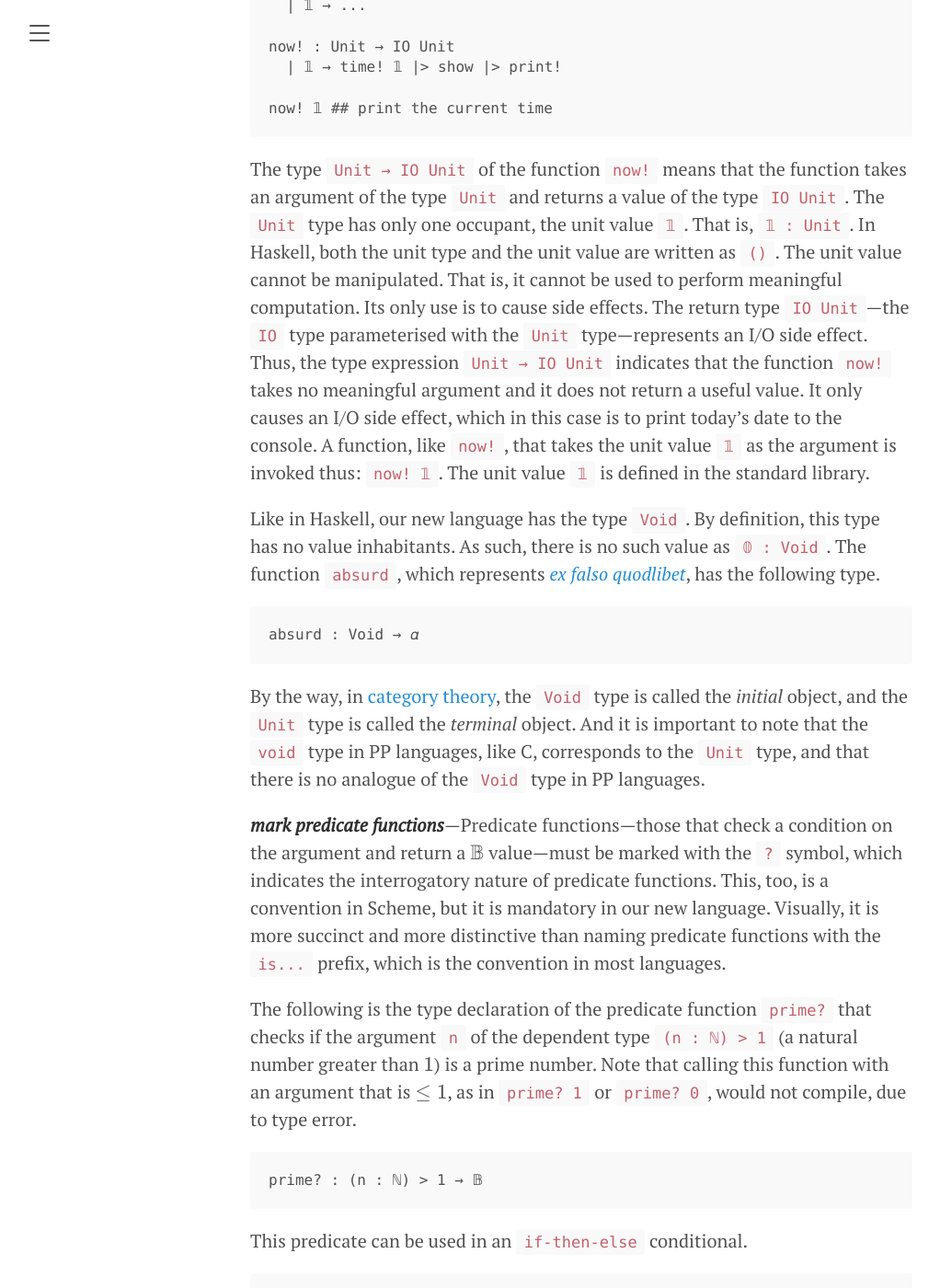
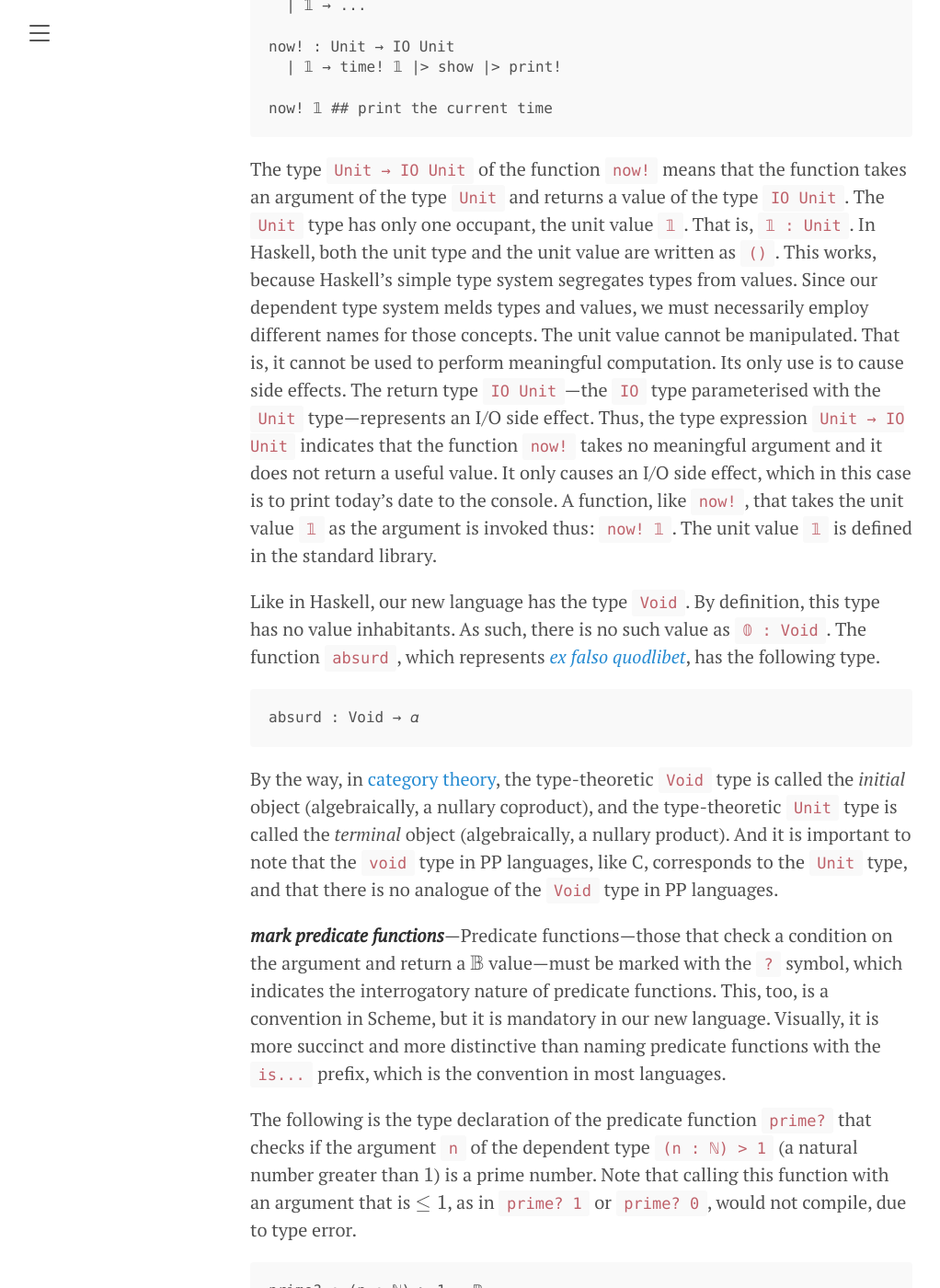
Before and after one commit to amenzwa/amenzwa.github.io, a Jekyll site: the page built from stem/PL/FortranModernisation.md, in a window 1280 px wide and 1400 px high, scrolled down 37454 px. Shown: the whole window at 92% size, without its empty margins (8-1030 px from the left). Built offline with Jekyll 4.4.1, drawn with Linux system fonts in a browser that asks for light colours; our own code applies the rules of GitHub Pages for plain Markdown files; formulas are drawn with MathJax 3.

Commit message:
nullary product and nullary coproduct

````diff
--- a/stem/PL/FortranModernisation.md
+++ b/stem/PL/FortranModernisation.md
@@ -555,7 +555,7 @@ now! : Unit → IO Unit
 now! 𝟙 ## print the current time
 ```
 
-The type `Unit → IO Unit` of the function `now!` means that the function takes an argument of the type `Unit` and returns a value of the type `IO Unit`. The [`Unit`](https://en.wikipedia.org/wiki/Unit_type) type has only one occupant, the unit value `𝟙`. That is, `𝟙 : Unit`. In Haskell, both the unit type and the unit value are written as `()`. The unit value cannot be manipulated. That is, it cannot be used to perform meaningful computation. Its only use is to cause side effects. The return type `IO Unit`—the `IO` type parameterised with the `Unit` type—represents an I/O side effect. Thus, the type expression `Unit → IO Unit` indicates that the function `now!` takes no meaningful argument and it does not return a useful value. It only causes an I/O side effect, which in this case is to print today's date to the console. A function, like `now!`, that takes the unit value `𝟙` as the argument is invoked thus: `now! 𝟙`. The unit value `𝟙` is defined in the standard library.
+The type `Unit → IO Unit` of the function `now!` means that the function takes an argument of the type `Unit` and returns a value of the type `IO Unit`. The [`Unit`](https://en.wikipedia.org/wiki/Unit_type) type has only one occupant, the unit value `𝟙`. That is, `𝟙 : Unit`. In Haskell, both the unit type and the unit value are written as `()`. This works, because Haskell's simple type system segregates types from values. Since our dependent type system melds types and values, we must necessarily employ different names for those concepts. The unit value cannot be manipulated. That is, it cannot be used to perform meaningful computation. Its only use is to cause side effects. The return type `IO Unit`—the `IO` type parameterised with the `Unit` type—represents an I/O side effect. Thus, the type expression `Unit → IO Unit` indicates that the function `now!` takes no meaningful argument and it does not return a useful value. It only causes an I/O side effect, which in this case is to print today's date to the console. A function, like `now!`, that takes the unit value `𝟙` as the argument is invoked thus: `now! 𝟙`. The unit value `𝟙` is defined in the standard library.
 
 Like in Haskell, our new language has the type `Void`. By definition, this type has no value inhabitants. As such, there is no such value as `𝟘 : Void`. The function `absurd`, which represents [*ex falso quodlibet*](https://en.wikipedia.org/wiki/Principle_of_explosion), has the following type.
 
@@ -563,7 +563,7 @@ Like in Haskell, our new language has the type `Void`. By definition, this type
 absurd : Void → 𝛼
 ```
 
-By the way, in [category theory](https://en.wikipedia.org/wiki/Initial_and_terminal_objects), the `Void` type is called the *initial* object, and the `Unit` type is called the *terminal* object. And it is important to note that the `void` type in PP languages, like C, corresponds to the `Unit` type, and that there is no analogue of the `Void` type in PP languages.
+By the way, in [category theory](https://en.wikipedia.org/wiki/Initial_and_terminal_objects), the type-theoretic `Void` type is called the *initial* object (algebraically, a nullary coproduct), and the type-theoretic `Unit` type is called the *terminal* object (algebraically, a nullary product). And it is important to note that the `void` type in PP languages, like C, corresponds to the `Unit` type, and that there is no analogue of the `Void` type in PP languages.
 
 ***mark predicate functions***—Predicate functions—those that check a condition on the argument and return a $\mathbb{B}$ value—must be marked with the `?` symbol, which indicates the interrogatory nature of predicate functions. This, too, is a convention in Scheme, but it is mandatory in our new language. Visually, it is more succinct and more distinctive than naming predicate functions with the `is...` prefix, which is the convention in most languages.
 
````
